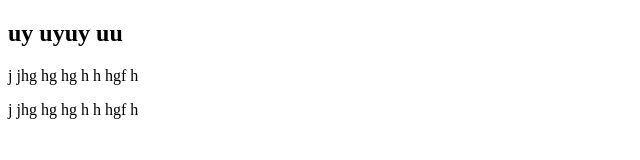
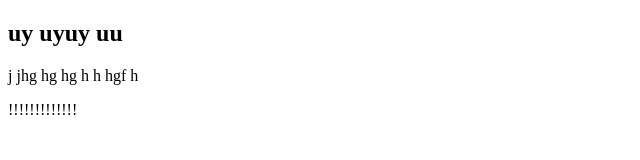
Before and after one commit to courseMy/08_16_2019, a plain HTML site: page First/sample1.html in a window 1280 px wide. Shown: the whole page, without its empty margins (0-640 px from the left). Drawn offline with Linux system fonts and the light colour scheme.

Commit message:
Update sample1.html

```diff
--- a/First/sample1.html
+++ b/First/sample1.html
@@ -9,7 +9,7 @@
 <body>
     <h2>uy uyuy  uu</h2>
     <p>j jhg hg hg h h hgf h</p>
-    <p>j jhg hg hg h h hgf h</p>
+    <p>!!!!!!!!!!!!!</p>
 
 </body>
 </html>
```
